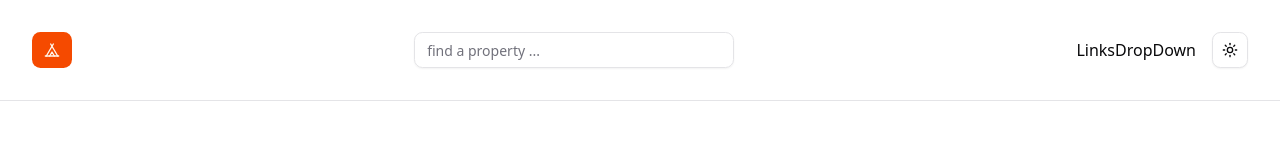
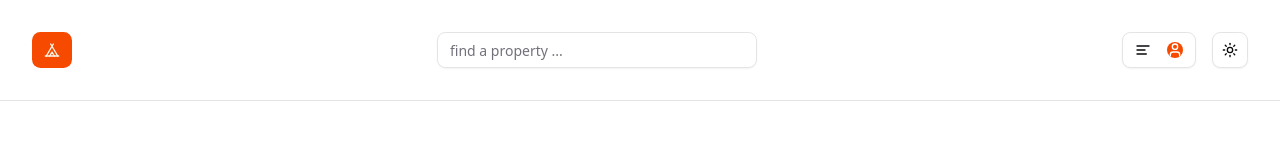
Before and after one commit to rim4j/home-away, a Next.js app: page / in a window 1280 px wide. Shown: the top 150 px of the page. Built offline with nearby package versions, Linux system fonts and the light colour scheme.

Commit message:
links dropdown component

```diff
--- a/components/navbar/LinksDropDown.tsx
+++ b/components/navbar/LinksDropDown.tsx
@@ -1,5 +1,39 @@
+import {
+  DropdownMenu,
+  DropdownMenuContent,
+  DropdownMenuItem,
+  DropdownMenuTrigger,
+  DropdownMenuSeparator,
+} from "@/components/ui/dropdown-menu";
+import { LuAlignLeft } from "react-icons/lu";
+import Link from "next/link";
+import { Button } from "../ui/button";
+import UserIcon from "./UserIcon";
+import { links } from "@/utils/links";
+import SignOutLink from "./SignOutLink";
+
 const LinksDropDown = () => {
-  return <div>LinksDropDown</div>;
+  return (
+    <DropdownMenu>
+      <DropdownMenuTrigger asChild>
+        <Button variant='outline' className='flex gap-4 max-w-[100px]'>
+          <LuAlignLeft className='w-6 h-6' />
+          <UserIcon />
+        </Button>
+      </DropdownMenuTrigger>
+      <DropdownMenuContent className='w-52' align='start' sideOffset={10}>
+        {links.map((link) => {
+          return (
+            <DropdownMenuItem key={link.href}>
+              <Link href={link.href} className='capitalize w-full'>
+                {link.label}
+              </Link>
+            </DropdownMenuItem>
+          );
+        })}
+      </DropdownMenuContent>
+    </DropdownMenu>
+  );
 };
 
 export default LinksDropDown;
--- a/components/navbar/UserIcon.tsx
+++ b/components/navbar/UserIcon.tsx
@@ -1,5 +1,6 @@
-const UserIcon = () => {
-  return <div>UserIcon</div>;
-};
+import { LuUser } from "react-icons/lu";
 
+function UserIcon() {
+  return <LuUser className='w-6 h-6 bg-primary rounded-full text-white' />;
+}
 export default UserIcon;
--- /dev/null
+++ b/utils/links.ts
@@ -0,0 +1,14 @@
+type NavLink = {
+  href: string;
+  label: string;
+};
+
+export const links: NavLink[] = [
+  { href: "/", label: "home" },
+  { href: "/favorites ", label: "favorites" },
+  { href: "/bookings ", label: "bookings" },
+  { href: "/reviews ", label: "reviews" },
+  { href: "/rentals/create ", label: "create rental" },
+  { href: "/rentals", label: "my rentals" },
+  { href: "/profile ", label: "profile" },
+];
```
